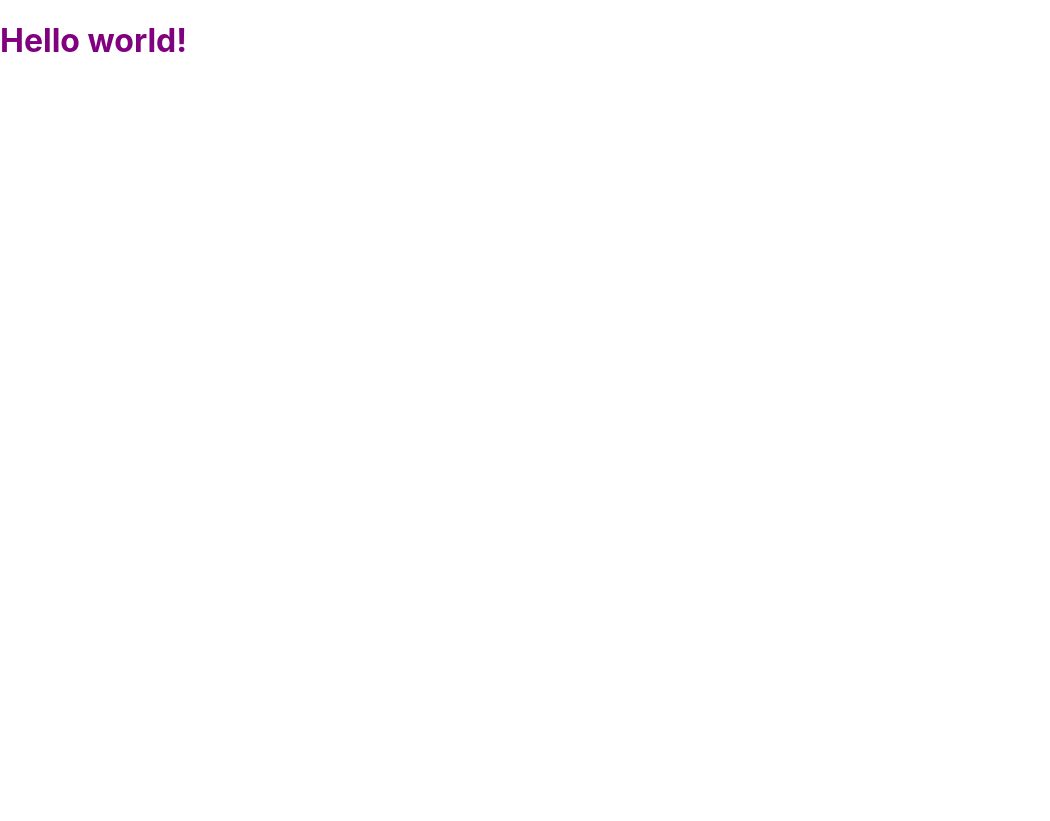
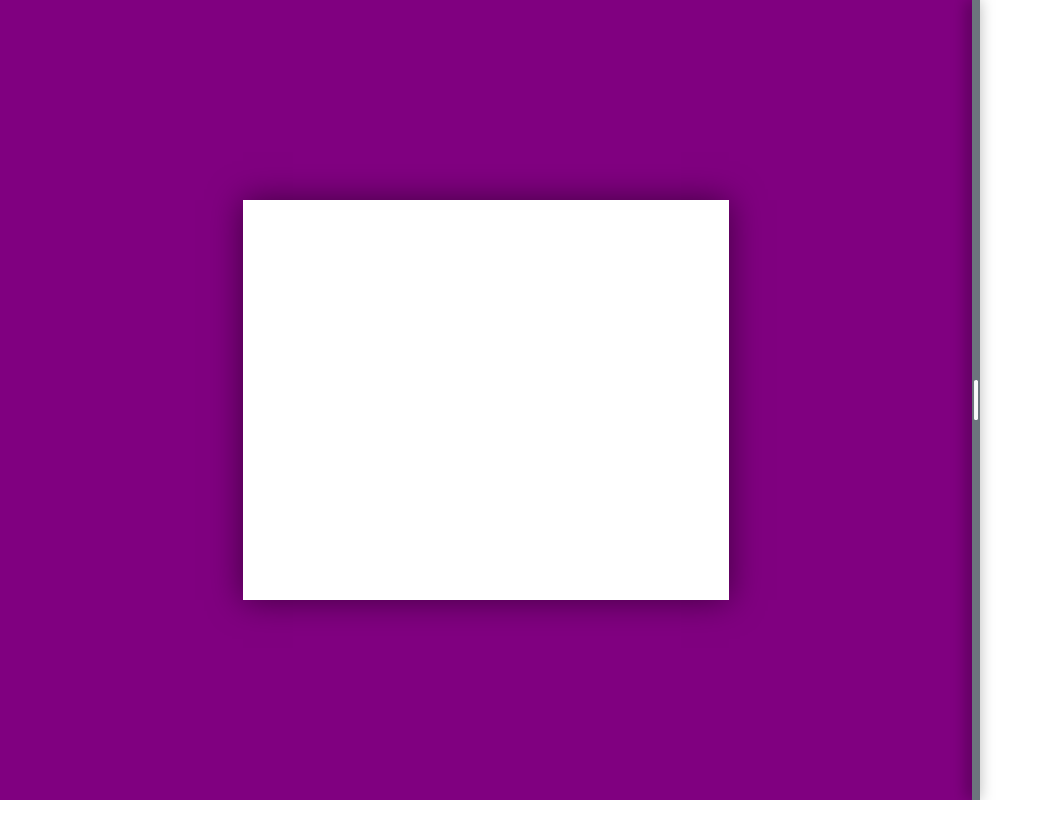
Before and after one commit to Phamier/simple-terrain-generator, a Svelte app: page / in a window 1280 px wide. Shown: the whole page, without its empty margins (0-1050 px from the left). After the commit the page ends 800 px from the top, so only its background shows below. Built offline with nearby package versions, Linux system fonts and the light colour scheme.

Commit message:
Added basic layout

```diff
--- a/public/css/global.css
+++ b/public/css/global.css
@@ -65,3 +65,23 @@ button:active {
 button:focus {
 	border-color: #666;
 }
+
+/* Utils */
+.noselect {
+    user-select: none;
+    -ms-user-select: none;
+    -moz-user-select: none;
+    -khtml-user-select: none;
+    -webkit-user-select: none;
+    -webkit-touch-callout: none;
+}
+
+/* App */
+#app {
+    display: flex;
+    flex-flow: row;
+    -ms-flex-flow: row;
+
+    width: 100%;
+    height: 100%;
+}
--- a/src/App.svelte
+++ b/src/App.svelte
@@ -1,10 +1,11 @@
 <script>
+    import Preview from './components/Preview.svelte';
+    import Divider from './components/Divider.svelte';
+    import Inspector from './components/Inspector.svelte';
 </script>
 
-<style>
-	h1 {
-		color: purple;
-	}
-</style>
-
-<h1>Hello world!</h1>
+<div id='app'>
+    <Preview/>
+    <Divider/>
+    <Inspector/>
+</div>
--- /dev/null
+++ b/src/components/Divider.svelte
@@ -0,0 +1,48 @@
+<script>
+    let isResizing = false;
+</script>
+
+<style>
+    #divider {
+        flex: 0 0 0.5rem;
+        height: 100%;
+        position: relative;
+
+        background-color: #6c757d;
+        box-shadow: -0.2rem 0 1rem rgba(0, 0, 0, 0.5);
+        cursor: e-resize;
+    }
+
+    #divider-container {
+        display: flex;
+        width: 100%;
+        height: 100%;
+    }
+
+    #divider-container > img {
+        width: 40%;
+        margin: auto;
+
+        pointer-events: none;
+    }
+
+    #divider-overlay {
+        position: absolute;
+        top: 0;
+        left: 0;
+
+        width: 100%;
+        height: 100%;
+        z-index: 1000;
+    }
+</style>
+
+<div id='divider'>
+    <div id='divider-container'>
+        <img src='img/divider.svg' class='noselect' alt=''>
+    </div>
+</div>
+
+{#if isResizing}
+    <div id='divider-overlay'></div>
+{/if}
--- /dev/null
+++ b/src/components/Inspector.svelte
@@ -0,0 +1,11 @@
+<style>
+    #inspector {
+        display: flex;
+        flex: 0 0 300px;
+        height: 100%;
+
+        background-color: #fff;
+    }
+</style>
+
+<div id='inspector'></div>
--- /dev/null
+++ b/src/components/Preview.svelte
@@ -0,0 +1,22 @@
+<style>
+    #preview {
+        display: flex;
+        width: 100%;
+        height: 100%;
+
+        background-color: purple;
+    }
+
+    #map {
+        width: 50%;
+        height: 50%;
+        margin: auto;
+
+        background-color: #fff;
+        box-shadow: 0 0 2rem rgba(0, 0, 0, 0.5);
+    }
+</style>
+
+<div id='preview'>
+    <div id='map'></div>
+</div>
```
Also changed, not shown: public/img/divider.svg (added).
